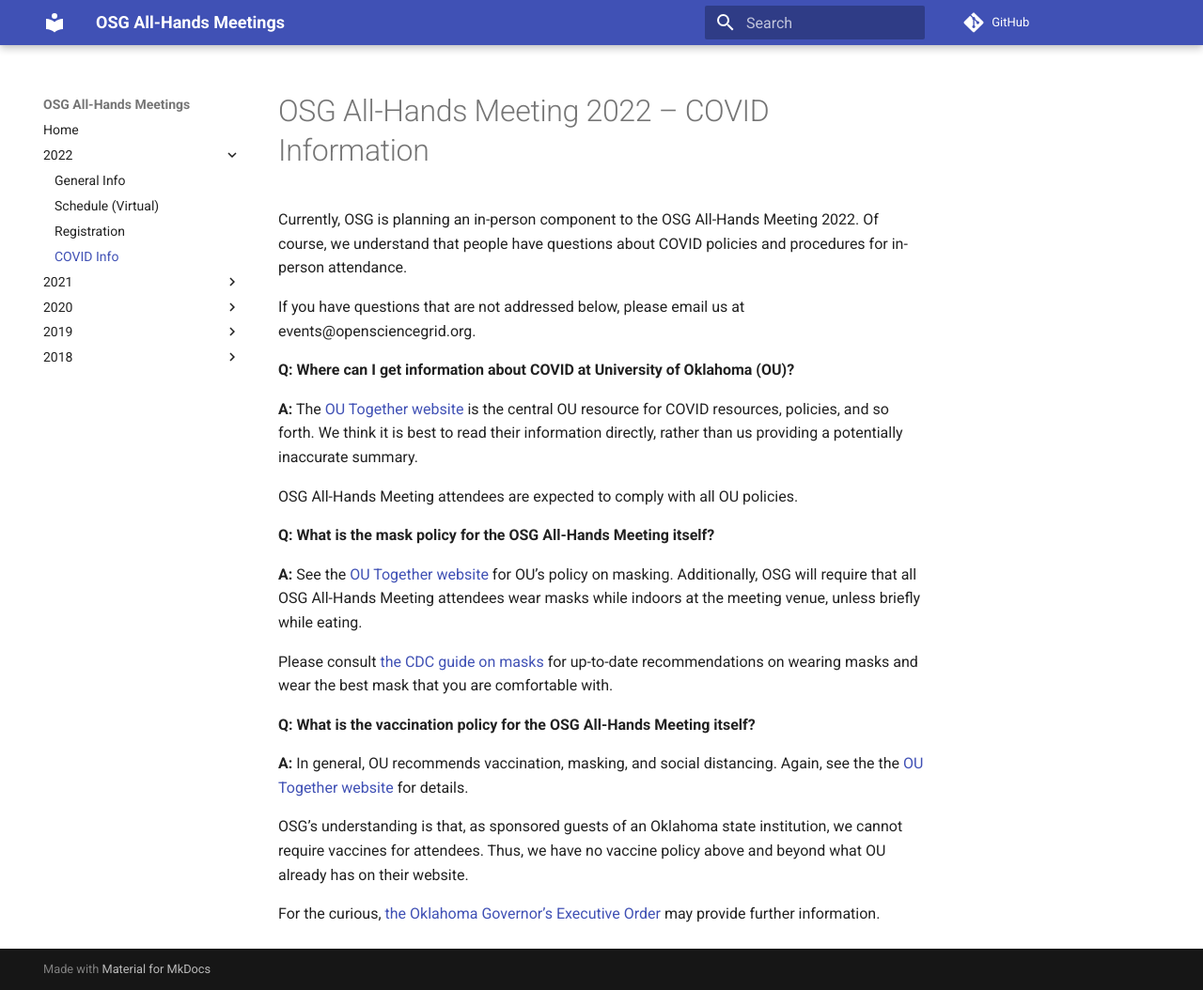
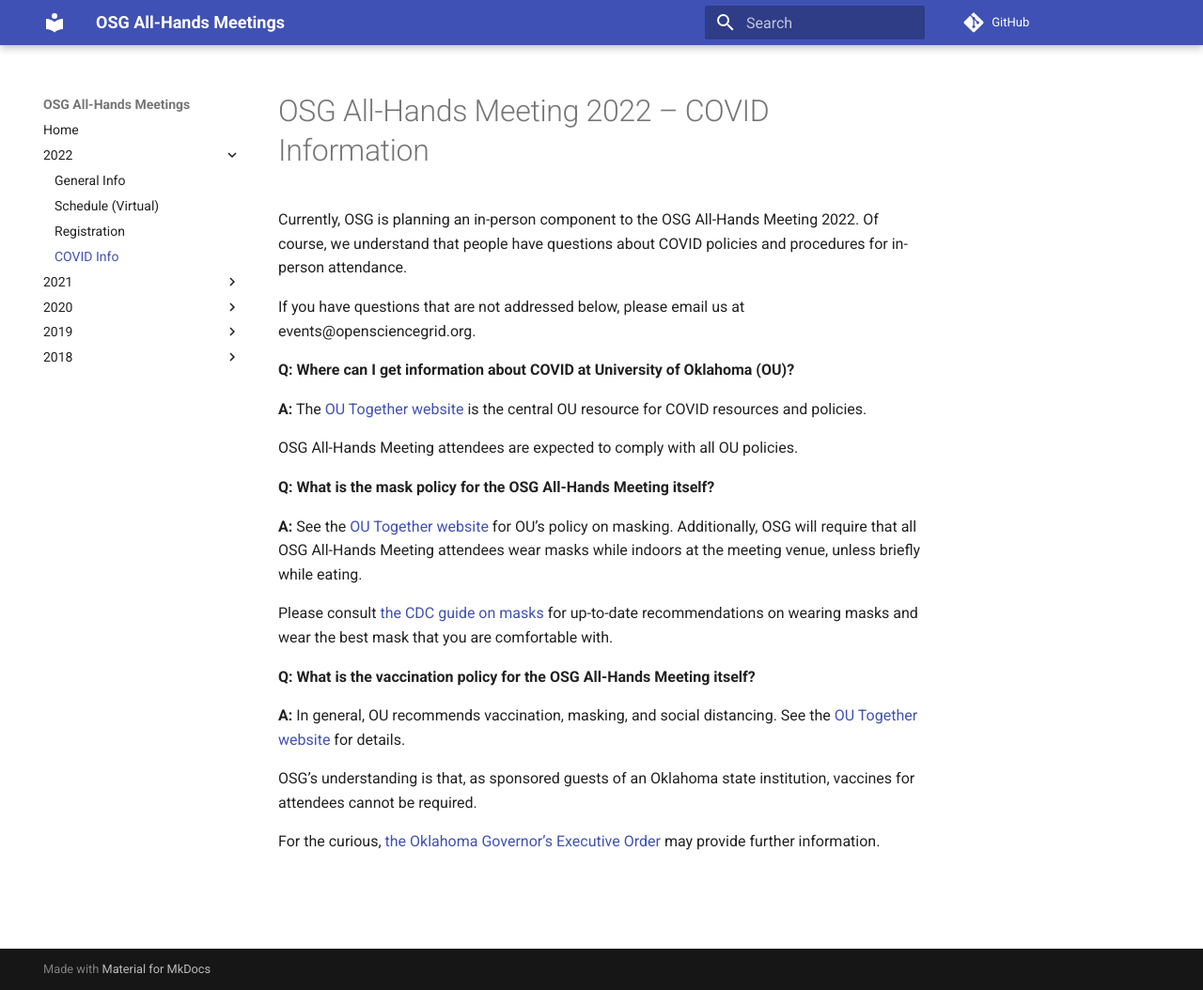
Before and after one commit to osg-htc/all-hands, an MkDocs documentation site: the page built from docs/2022/covid-information.md, in a window 1280 px wide and 1054 px high. Shown: the whole window at 94% size. Built offline with MkDocs 1.6.1 and Material for MkDocs 9.7.7, drawn with Linux system fonts in a browser that asks for light colours; comment, search, counter and statistics services are not loaded.

Commit message:
Update covid-information.md

```diff
--- a/docs/2022/covid-information.md
+++ b/docs/2022/covid-information.md
@@ -8,8 +8,7 @@
 **Q: Where can I get information about COVID at University of Oklahoma (OU)?**
 
 **A:** The [OU Together website](https://www.ou.edu/together) is the central OU resource for
-COVID resources, policies, and so forth.
-We think it is best to read their information directly, rather than us providing a potentially inaccurate summary.
+COVID resources and policies.
 
 OSG All-Hands Meeting attendees are expected to comply with all OU policies.
 
@@ -26,10 +25,9 @@
 **Q: What is the vaccination policy for the OSG All-Hands Meeting itself?**
 
 **A:** In general, OU recommends vaccination, masking, and social distancing.
-Again, see the the [OU Together website](https://www.ou.edu/together) for details.
+See the [OU Together website](https://www.ou.edu/together) for details.
 
-OSG’s understanding is that, as sponsored guests of an Oklahoma state institution, we cannot require vaccines for attendees.
-Thus, we have no vaccine policy above and beyond what OU already has on their website.
+OSG’s understanding is that, as sponsored guests of an Oklahoma state institution, vaccines for attendees cannot be required.
 
 For the curious, [the Oklahoma Governor’s Executive Order](https://www.sos.ok.gov/documents/executive/2004.pdf)
 may provide further information.
```
